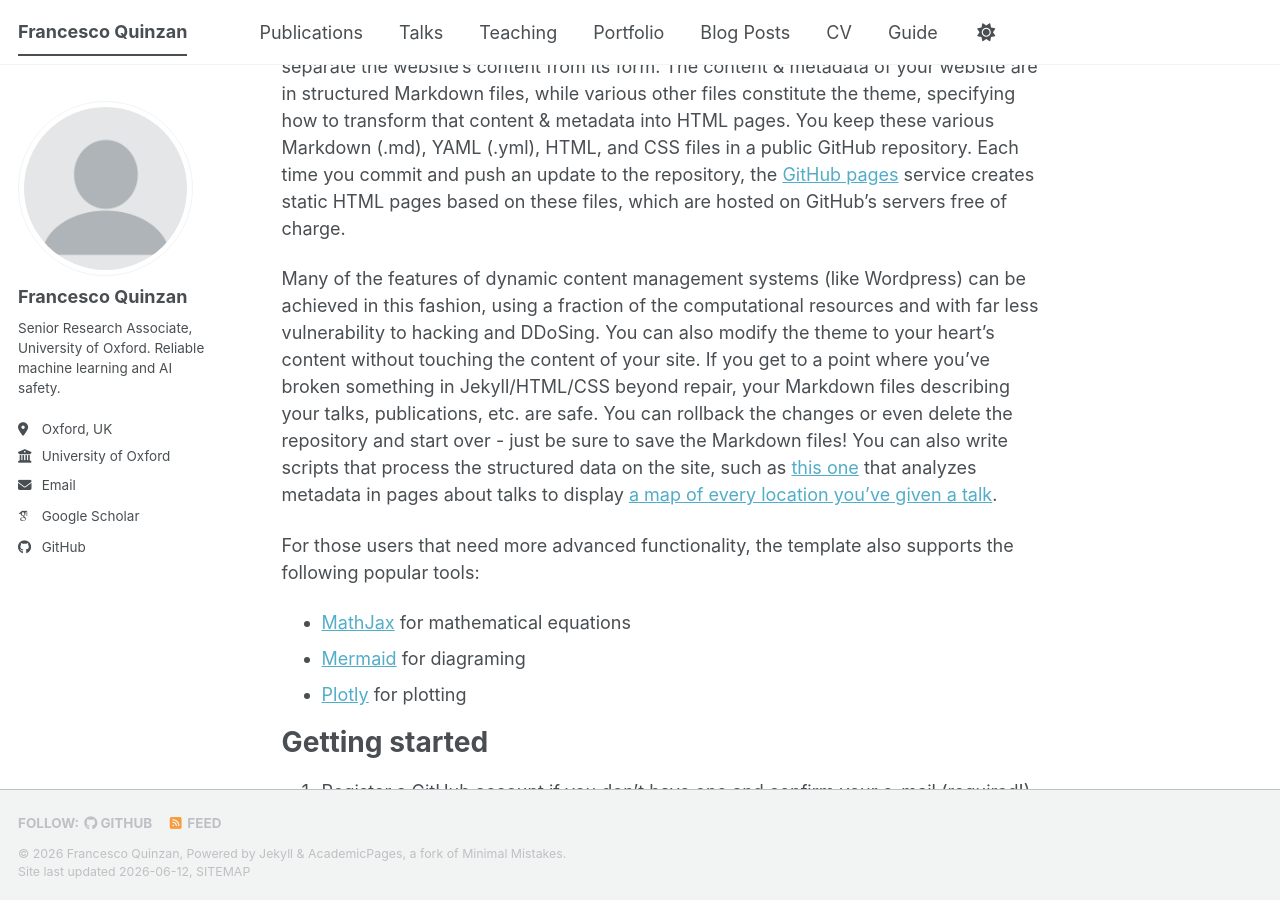
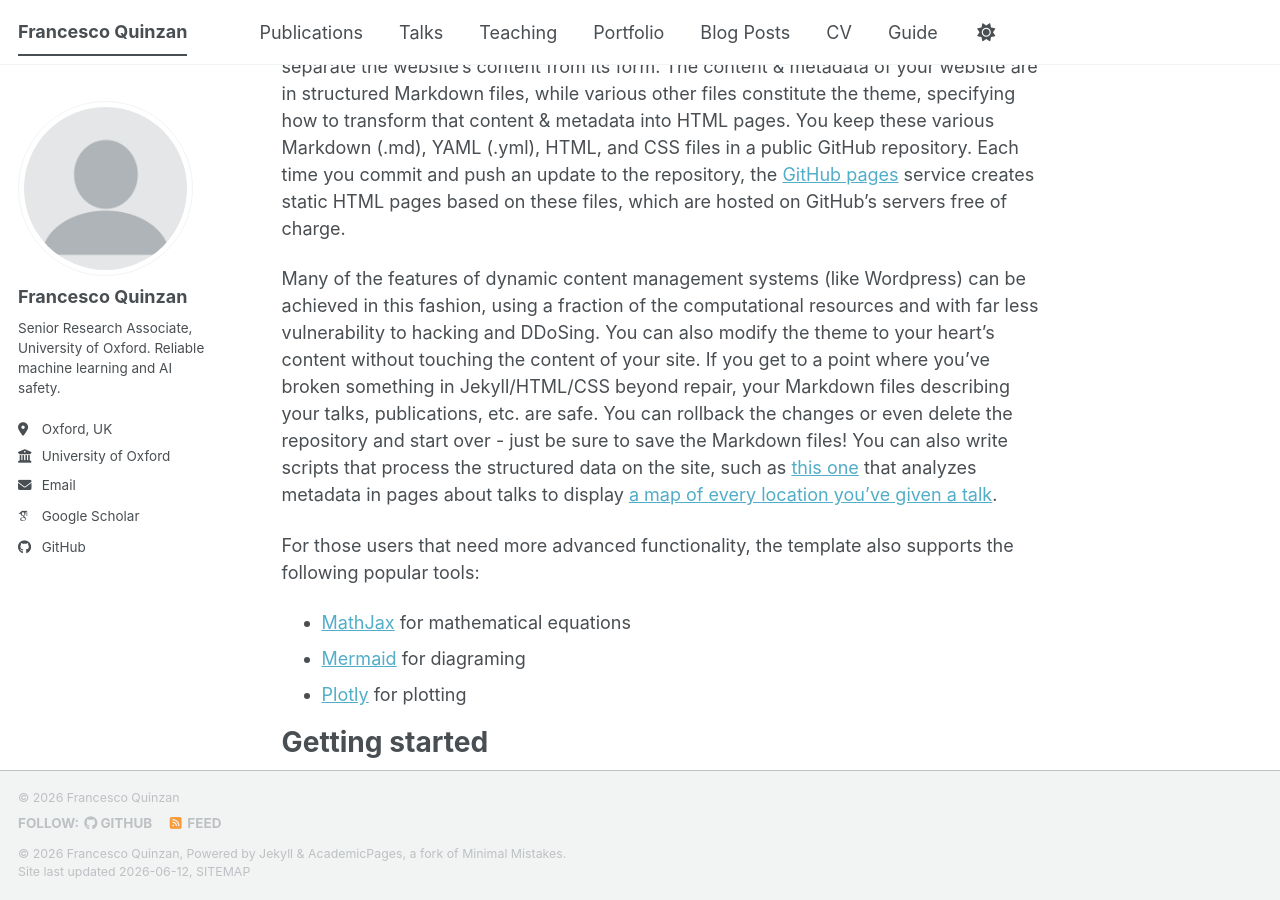
Before and after one commit to francescoQuinzan/francescoQuinzan.github.io, a Jekyll site: the page built from _pages/about.md, in a window 1280 px wide and 900 px high, scrolled down 510 px. Built offline with Jekyll 4.4.1, drawn with Linux system fonts in a browser that asks for light colours; some web fonts are replaced; a script bundle is joined from its source files by our own code; library files that are not in the unit come from our copies.

Commit message:
Update custom.html

```diff
--- a/_includes/footer/custom.html
+++ b/_includes/footer/custom.html
@@ -1,14 +1,3 @@
 <!-- start custom footer snippets -->
-
-<!-- Support for MatJax -->
-<script defer src="https://cdnjs.cloudflare.com/polyfill/v3/polyfill.min.js?features=es6"></script>
-<script defer src="https://cdn.jsdelivr.net/npm/mathjax@3/es5/tex-mml-chtml.js" id="MathJax-script"></script>
-
-<!-- Support for Mermaid -->
-<script type="module">
-    import mermaid from 'https://cdn.jsdelivr.net/npm/mermaid@11/dist/mermaid.esm.min.mjs';
-    mermaid.initialize({startOnLoad:true, theme:'default'});
-    await mermaid.run({querySelector:'code.language-mermaid'});
-</script>
-
+<div class="page__footer-copyright">&copy; {{ site.time | date: '%Y' }} {{ site.name }}</div>
 <!-- end custom footer snippets -->
```
